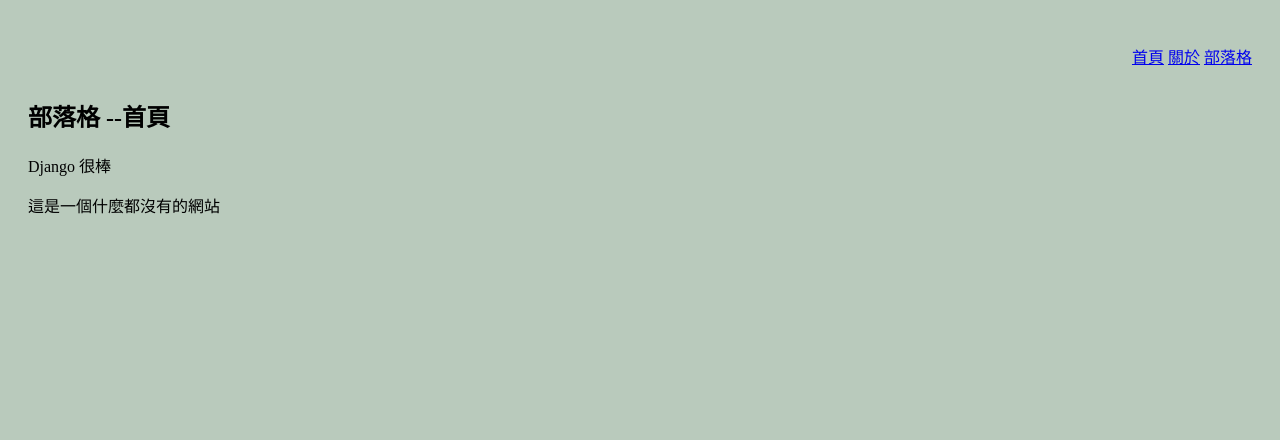
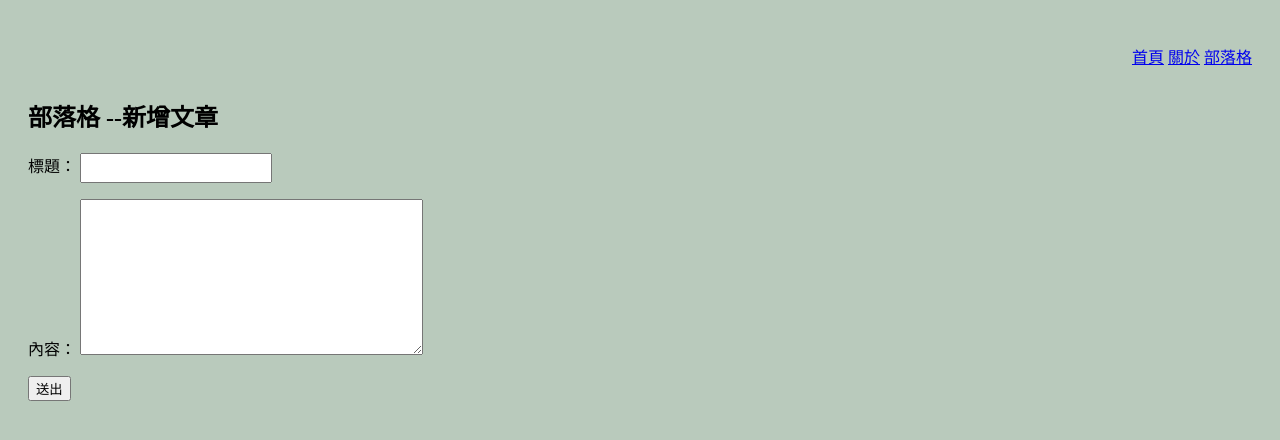
Before and after one commit to fateslime/blog, a Django app: page /article/articleCreate/ in a window 1280 px wide. Shown: the top 440 px of the page. Run offline with Django 3.2, Linux system fonts and the light colour scheme.

Commit message:
[NEW]Creat article

```diff
--- /dev/null
+++ b/article/forms.py
@@ -0,0 +1,10 @@
+from django import forms
+from article.models import Article
+
+class ArticleForm(forms.ModelForm):
+    title=forms.CharField(label = "標題",max_length=128)
+    content=forms.CharField(label="內容",widget=forms.Textarea)
+
+    class Meta:
+        model =Article
+        fields=['title','content']
--- a/article/static/article/css/article.css
+++ b/article/static/article/css/article.css
@@ -18,3 +18,6 @@
     font-size: 0.6em;
     color: #777777
 }
+input[type=text]{
+    padding: 0.4em;
+}
--- a/article/templates/article/article.html
+++ b/article/templates/article/article.html
@@ -9,7 +9,7 @@
 {%block heading%}歡迎{%endblock%}
 
 {% block content%}
-<br>
+<p><a class="btn" href="{% url 'article:articleCreate' %}">新增文章</a></p>
 {%for article,comments in articles.items%}
     <h3>{{article.title}}</h3>
     <p>發表時間:{{article.pubDateTime|date:'Y-m-d H:i'}}</p>
--- /dev/null
+++ b/article/templates/article/articleCreate.html
@@ -0,0 +1,16 @@
+{% extends 'main/base.html' %}
+{% load static %}
+
+{% block css %}
+<link rel="stylesheet" href="{% static 'article/css/article.css' %}">
+{% endblock %}
+
+{% block heading %}新增文章{% endblock %}
+
+{% block content %}
+<form method="post" action="{% url 'article:articleCreate' %}">
+  {% csrf_token %}
+  {{ articleForm.as_p }}
+  <input type="submit" value="送出">
+</form>
+{% endblock %}
--- a/article/urls.py
+++ b/article/urls.py
@@ -1,7 +1,9 @@
 from django.urls import path
 from article import views
+
 
 app_name = 'article'
 urlpatterns = [
     path('',views.article, name='article'),
+    path('articleCreate/',views.articleCreate,name='articleCreate'),
 ]
--- a/article/views.py
+++ b/article/views.py
@@ -1,8 +1,22 @@
-from django.shortcuts import render
+from django.shortcuts import render,redirect
 from article.models import Article,Comment
+from article.forms import ArticleForm
+from django.contrib import messages
 
 def article(request):
     articles={article:Comment.objects.filter(article=article) for article in Article.objects.all()}
     context={'articles':articles}
 
     return render(request, 'article/article.html',context)
+def articleCreate(request):
+    template ='article/articleCreate.html'
+    if request.method =='GET':
+        return render(request,template,{'articleForm':ArticleForm()})
+
+    articleForm=ArticleForm(request.POST)
+    if not articleForm.is_valid():
+        return render(request, template,{'articleForm':articleForm})
+
+    articleForm.save()
+    messages.success(request,'文章已新增')
+    return redirect('article:article')
--- a/main/static/css/main.css
+++ b/main/static/css/main.css
@@ -12,10 +12,11 @@
 ul#menu{
     margin-bottom: 30px;
     text-align: right;
-
 }
 ul#menu li{
     display: inline-block;
+}
 
-
+ul#menu li{
+    display:inline-block;
 }
--- a/main/static/main/css/main.css
+++ b/main/static/main/css/main.css
@@ -19,3 +19,22 @@
 
 
 }
+.btn{
+    font-family:Arial;
+    display:inline-block;
+    color:black;
+    font-size: 0.8 em;
+    padding: 0.5em 1em;
+    text-decoration: none;
+    border: thin solid gray;
+    background: linear-gradient(#f7f7f7,#dedede)
+}
+/*Messages*/
+.success, .error{
+    background-color: #ddffdd;
+    border: thin solid green;
+}
+.error{
+    background-color: #fbd9d8;
+    border: thin solid red;
+}
--- a/main/templates/main/base.html
+++ b/main/templates/main/base.html
@@ -11,6 +11,9 @@
 
 {%include 'main/menu.html'%}
 <h2>部落格 --{%block heading%}{%endblock%}</h2>
+{%for message in messages%}
+    <p class="{{message.tags}}">{{message}}</p>
+{%endfor%}
 {%block content%}{%endblock%}
 </body>
 </html>
```
